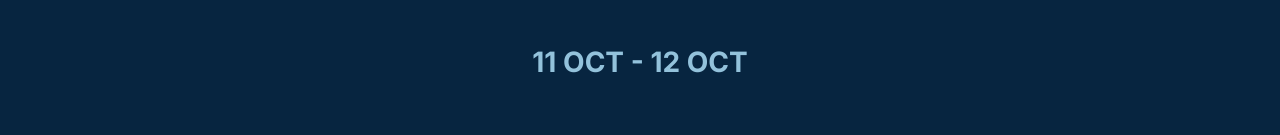
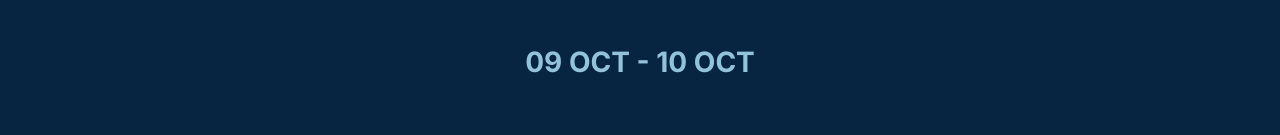
Before and after one commit to ambx/sosc-hacknight, a React (Create React App) app: page / in a window 1280 px wide. Shown: the part 580-715 px from the top of the page. Built offline with nearby package versions, Linux system fonts and the light colour scheme.

Commit message:
changed date

```diff
--- a/src/components/landing/index.js
+++ b/src/components/landing/index.js
@@ -24,7 +24,7 @@ class Hero extends React.Component {
       <div className={styles.hero}>
       <img src={require("../../assets/Logo.svg")} alt="" />
       <h1>Hacknight</h1>
-      <p>11 OCT - 12 OCT </p>
+      <p>09 OCT - 10 OCT </p>
          {/* <button id="devfolio-apply-now" className={styles.devfolio}><svg className="logo" xmlns="http://www.w3.org/2000/svg" fill="#fff"viewBox="0 0 115.46 123.46" ><path d="M115.46 68a55.43 55.43 0 0 1-50.85 55.11S28.12 124 16 123a12.6 12.6 0 0 1-10.09-7.5 15.85 15.85 0 0 0 5.36 1.5c4 .34 10.72.51 20.13.51 13.82 0 28.84-.38 29-.38h.26a60.14 60.14 0 0 0 54.72-52.47c.05 1.05.08 2.18.08 3.34z" /><path d="M110.93 55.87A55.43 55.43 0 0 1 60.08 111s-36.48.92-48.58-.12C5 110.29.15 104.22 0 97.52l.2-83.84C.38 7 5.26.94 11.76.41c12.11-1 48.59.12 48.59.12a55.41 55.41 0 0 1 50.58 55.34z"/></svg>Apply with Devfolio</button>  */}
 
     </div>
```
